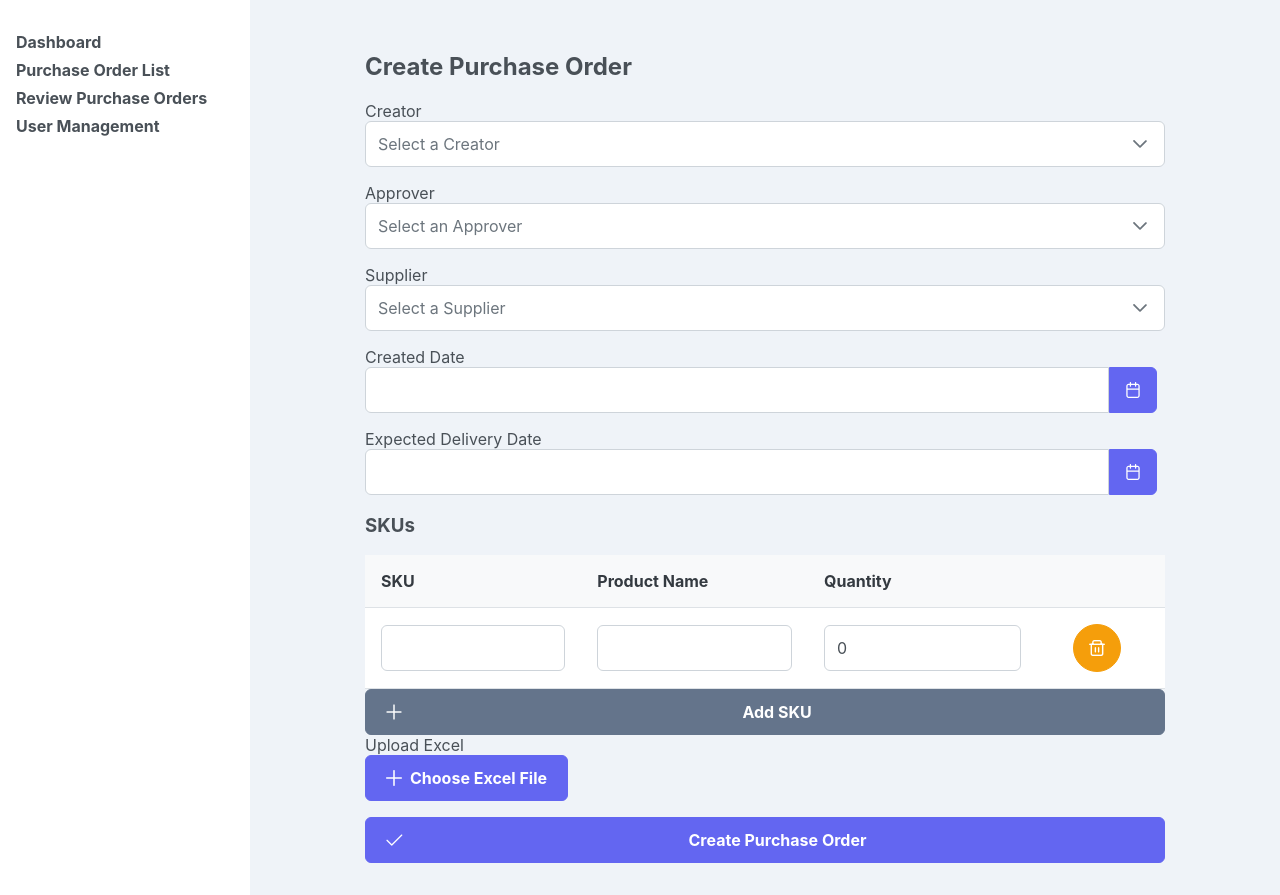
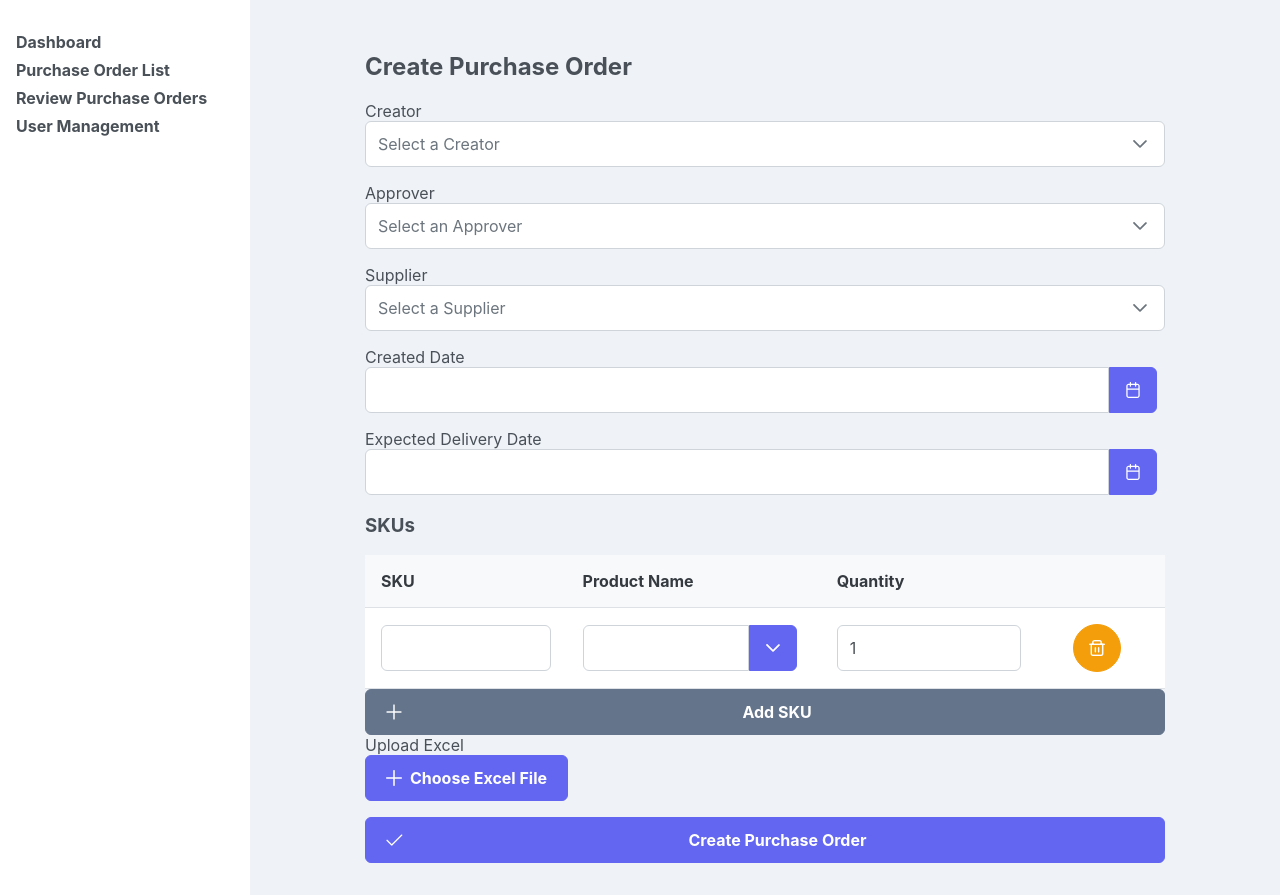
Before and after one commit to ThongLuu/purchase-order, a React (Create React App) app: page /create in a window 1280 px wide. Both pictures are taken after typing "Sample", "Sample" into the empty fields and a click on the button "Add SKU". Built offline with nearby package versions, Linux system fonts and the light colour scheme.

Commit message:
udpate Product Name input to AutoComplete

```diff
--- a/src/components/PurchaseOrderForm.js
+++ b/src/components/PurchaseOrderForm.js
@@ -10,6 +10,7 @@ import { Column } from "primereact/column";
 import { FileUpload } from "primereact/fileupload";
 import { Message } from "primereact/message";
 import { Dropdown } from "primereact/dropdown";
+import { AutoComplete } from "primereact/autocomplete";
 import { v4 as uuidv4 } from "uuid";
 
 const PurchaseOrderForm = () => {
@@ -29,6 +30,10 @@ const PurchaseOrderForm = () => {
   const [creators, setCreators] = useState([]);
   const [approvers, setApprovers] = useState([]);
   const [suppliers, setSuppliers] = useState([]);
+
+  // Mock data for product suggestions
+  const [productSuggestions, setProductSuggestions] = useState([]);
+  const [filteredSuggestions, setFilteredSuggestions] = useState([]);
 
   useEffect(() => {
     // Generate more mock data
@@ -70,6 +75,20 @@ const PurchaseOrderForm = () => {
       { name: 'Oscorp Industries', code: 'OI' },
       { name: 'Initech', code: 'IN' },
     ]);
+
+    // Set mock data for product suggestions
+    setProductSuggestions([
+      { name: 'Laptop', sku: 'LAP001' },
+      { name: 'Desktop Computer', sku: 'DSK001' },
+      { name: 'Monitor', sku: 'MON001' },
+      { name: 'Keyboard', sku: 'KBD001' },
+      { name: 'Mouse', sku: 'MOU001' },
+      { name: 'Printer', sku: 'PRT001' },
+      { name: 'Smartphone', sku: 'PHN001' },
+      { name: 'Tablet', sku: 'TAB001' },
+      { name: 'Headphones', sku: 'HDP001' },
+      { name: 'External Hard Drive', sku: 'HDD001' },
+    ]);
   }, []);
 
   const handleInputChange = (e) => {
@@ -79,7 +98,16 @@ const PurchaseOrderForm = () => {
 
   const handleSkuChange = (index, field, value) => {
     const updatedSkus = [...purchaseOrder.skus];
-    updatedSkus[index][field] = value;
+    if (field === "productName") {
+      if (typeof value === 'object' && value !== null) {
+        updatedSkus[index].productName = value.name;
+        updatedSkus[index].sku = value.sku;
+      } else {
+        updatedSkus[index].productName = value;
+      }
+    } else {
+      updatedSkus[index][field] = value;
+    }
     if (field === "sku") {
       setTimeout(
         () => setPurchaseOrder({ ...purchaseOrder, skus: updatedSkus }),
@@ -94,7 +122,7 @@ const PurchaseOrderForm = () => {
       ...purchaseOrder,
       skus: [
         ...purchaseOrder.skus,
-        { id: uuidv4(), sku: "", productName: "", quantity: 0 },
+        { id: uuidv4(), sku: "", productName: "", quantity: 1 },
       ],
     });
   };
@@ -173,10 +201,22 @@ const PurchaseOrderForm = () => {
     />
   );
 
+  const searchProducts = (event) => {
+    const query = event.query.toLowerCase();
+    const filtered = productSuggestions.filter(
+      (product) => product.name.toLowerCase().indexOf(query) !== -1
+    );
+    setFilteredSuggestions(filtered);
+  };
+
   const productNameTemplate = (rowData, { rowIndex }) => (
-    <InputText
+    <AutoComplete
       value={rowData.productName}
-      onChange={(e) => handleSkuChange(rowIndex, "productName", e.target.value)}
+      suggestions={filteredSuggestions}
+      completeMethod={searchProducts}
+      field="name"
+      dropdown
+      onChange={(e) => handleSkuChange(rowIndex, "productName", e.value)}
     />
   );
 
```
